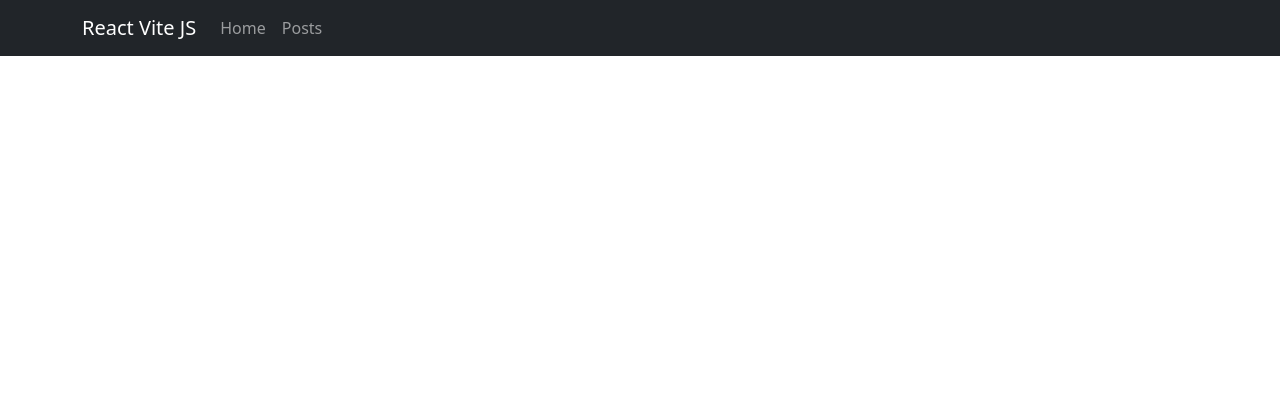
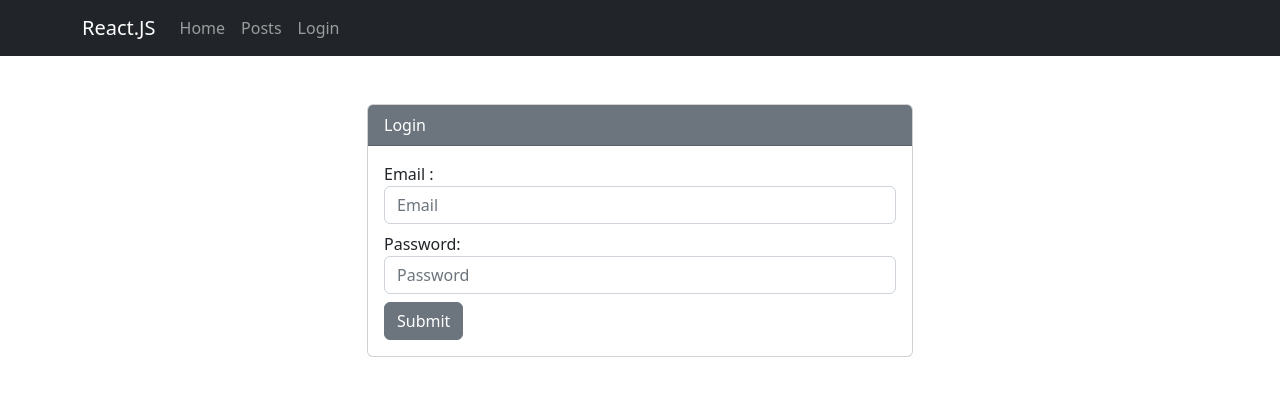
Before and after one commit to Roid-obi/react_js-CMS, a React (Vite) app in the folder front-end/: page /login in a window 1280 px wide. Shown: the top 396 px of the page. Built offline with nearby package versions, Linux system fonts and the light colour scheme.

Commit message:
Implementasi login & merapikan

```diff
--- a/front-end/src/App.jsx
+++ b/front-end/src/App.jsx
@@ -1,38 +1,9 @@
-import { Container, Nav, Navbar } from "react-bootstrap";
-import { BrowserRouter as Router, Routes, Route } from 'react-router-dom';
-import Home from "./Pages/Home";
-import PostCreate from "./Pages/Posts/Create";
-import PostIndex from "./Pages/Posts/Index";
-import './App.css';
-import PostShow from "./Pages/Posts/Show";
+import NavbarX from './Components/Navbar';
 
 function App() {
 
   return (
-    <div>
-      <Navbar bg="dark" variant="dark">
-        <Container>
-          <Navbar.Brand href="/">React Vite JS</Navbar.Brand>
-          <Nav className="me-auto">
-          <Nav.Item>
-            <Nav.Link href="/">Home</Nav.Link>
-          </Nav.Item>
-          <Nav.Item>
-            <Nav.Link href="/posts">Posts</Nav.Link>
-          </Nav.Item>
-          </Nav>
-        </Container>
-      </Navbar>
-
-    <Router>
-      <Routes>
-        <Route exact path="/" element={<Home />} />
-        <Route path="/posts" element={<PostIndex />} />
-        <Route path="/posts/create" element={<PostCreate />} />
-        <Route path="/post/:id" element={<PostShow />} />
-      </Routes>
-    </Router>
-    </div>
+    <NavbarX />
   );
 }
 
--- /dev/null
+++ b/front-end/src/Components/Navbar.jsx
@@ -0,0 +1,61 @@
+import { Container, Nav, Navbar } from "react-bootstrap"
+import { BrowserRouter as Router, Routes, Route } from 'react-router-dom'
+import '../App.css'
+import Home from './../Pages/Home'
+import PostIndex from './../Pages/Posts/Index'
+import PostCreate from './../Pages/Posts/Create'
+import PostShow from './../Pages/Posts/Show'
+import ProtectedRoute from "../Routes/ProtectedRoute"
+import Login from "../Pages/Login"
+import axios from 'axios'
+
+export default function NavbarX() {
+  const token = localStorage.getItem('token')
+
+  const handleLogout = async (e) => {
+    e.preventDefault()
+    try {
+      const response = axios.post('http://localhost:8000/api/logout',token)
+      localStorage.removeItem('token')
+    } catch (error) {
+      console.log(error)
+    }
+  }
+    return (
+        <div>
+          <Navbar bg="dark" variant="dark">
+            <Container>
+              <Navbar.Brand href="/">React.JS</Navbar.Brand>
+              <Nav className="me-auto">
+                <Nav.Item>
+                  <Nav.Link href="/">Home</Nav.Link>
+                </Nav.Item>
+                <Nav.Item>
+                  <Nav.Link href="/posts">Posts</Nav.Link>
+                </Nav.Item>
+                <Nav.Item>
+                  <Nav.Link href='/login' className={token ? 'd-none' : ''}>Login</Nav.Link>
+                </Nav.Item>
+                <Nav.Item>
+                  <Nav.Link href='/logout' className={token ? '' : 'd-none'} onClick={handleLogout} >Logout</Nav.Link>
+                </Nav.Item>
+              </Nav>
+            </Container>
+          </Navbar>
+
+        <Router>
+          <Routes>
+            <Route exact path="/" element={<Home />} />
+            <Route path="/logout" element={<Home />} />
+            <Route path="/posts" element={<PostIndex />} />
+            <Route element={<ProtectedRoute />}>
+              <Route path="/posts/create" element={<PostCreate />} exact/>
+            </Route>
+            <Route path="/post/:id" element={<PostShow />} />
+            <Route path="/login" element={<Login />} />
+            <Route path="*" element={<p>nothin here</p>} />
+          </Routes>
+        </Router>
+        </div>
+        )
+}
--- a/front-end/src/Pages/Home.jsx
+++ b/front-end/src/Pages/Home.jsx
@@ -11,7 +11,7 @@ function Home() {
     borderRadius: '10px',
     // boxShadow: '2px 2px 5px rgba(0, 0, 0, 0.3)',
   }
-
+  const token = localStorage.getItem('token')
     return (
       <Container style={contain} className="mt-5">
       <Row>
@@ -22,8 +22,13 @@ function Home() {
                   <img src={reactLogo} className="logo react" />
                   <h1>React.JS</h1>
                   <p class="lead">Tutorial FullStack React.js oleh <strong>roidrobih@gmail.com</strong></p>
-                  <Button href="https://github.com/Roid-obi" target="_blank" variant="dark" size="lg">SELENGKAPNYA</Button>
-                  <Button className='ms-2' href='/posts' variant="dark" size="lg">Get Started</Button>
+                  <Button href="https://github.com/Roid-obi/react_js-CMS" target="_blank" variant="dark" size="lg">Code</Button>
+                  {/* <Button className='ms-2' href='/posts' variant="dark" size="lg">Get Started</Button> */}
+                  {token ?
+                    <Button className='ms-2' href='/posts' variant="dark" size="lg">Get Started</Button>
+                    :
+                    <Button className='ms-2' href='/login' variant='dark' size="lg">Login</Button>
+                  }
                   </Card.Body>
               </Card>
           </Col>
--- /dev/null
+++ b/front-end/src/Pages/Login.jsx
@@ -0,0 +1,54 @@
+import { useState } from "react"
+import axios from 'axios'
+import { useNavigate } from 'react-router-dom'
+
+export default function Login() {
+
+  const [email,setEmail] = useState("")
+  const [password,setPassword] = useState("")
+  const navigate = useNavigate()
+
+  const handleLogin = async (event) => {
+    event.preventDefault()
+    try {
+      const response = await axios.post('http://localhost:8000/api/auth/login', {
+        email,
+        password,
+      })
+      navigate('/')
+      let token = response.data.token
+      localStorage.setItem('token',token)
+    } catch (error) {
+        console.error(error)
+    }
+}
+
+  return (
+    <div className="container">
+    <div className="row justify-content-center">
+      <div className="col-md-6 mt-5">
+        <div className="card">
+          <div className="card-header bg-secondary text-white">
+            Login
+          </div>
+          <div className="card-body">
+            <form onSubmit={handleLogin}>
+              <div className="form-group mb-2">
+                <label htmlFor="email">Email :</label>
+                <input type="email" className="form-control" id="email" placeholder="Email"
+                onChange={(e) => setEmail(e.target.value)} value={email} />
+              </div>
+              <div className="form-group mb-2">
+                <label htmlFor="password">Password:</label>
+                <input type="password" className="form-control" id="password" placeholder="Password"
+                onChange={(e) => setPassword(e.target.value)} value={password} />
+              </div>
+              <button type="submit" className="btn btn-secondary">Submit</button>
+            </form>
+          </div>
+        </div>
+      </div>
+    </div>
+  </div>
+  )
+}
--- a/front-end/src/Pages/Posts/Show.jsx
+++ b/front-end/src/Pages/Posts/Show.jsx
@@ -36,7 +36,7 @@ function PostShow() {
             <Card.Body>
                 <div>
                     <small className="text-muted">{post.views}x ditonton</small>
-                    <p className="text-muted float-end fs-6">Created by : <span className="fw-bold">{post.created_by}</span></p>
+                    <p className="text-muted float-end fs-6">Created by : <span className="fw-bold">Id-{post.created_by}</span></p>
                 </div>
                 <div className="text-center mt-3 mb-5">
                   <p className="mb-0 fs-3 fw-bold">{post.title}</p>
--- /dev/null
+++ b/front-end/src/Routes/ProtectedRoute.jsx
@@ -0,0 +1,8 @@
+import { Navigate, Outlet } from "react-router-dom"
+
+export default function ProtectedRoute() {
+    let auth = localStorage.getItem('token')
+    return (
+        auth ? <Outlet /> : <Navigate to='/login' />
+    )
+}
```
